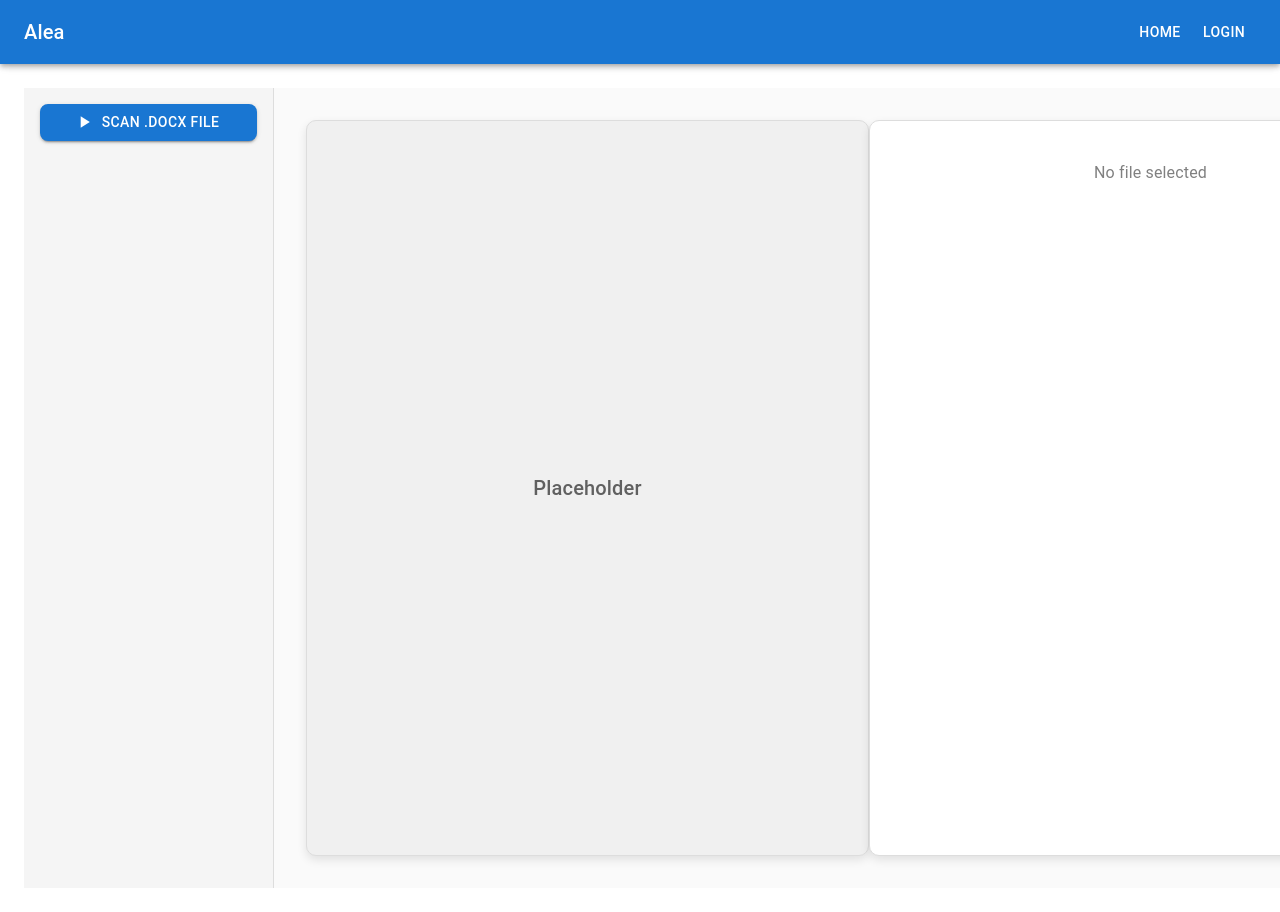
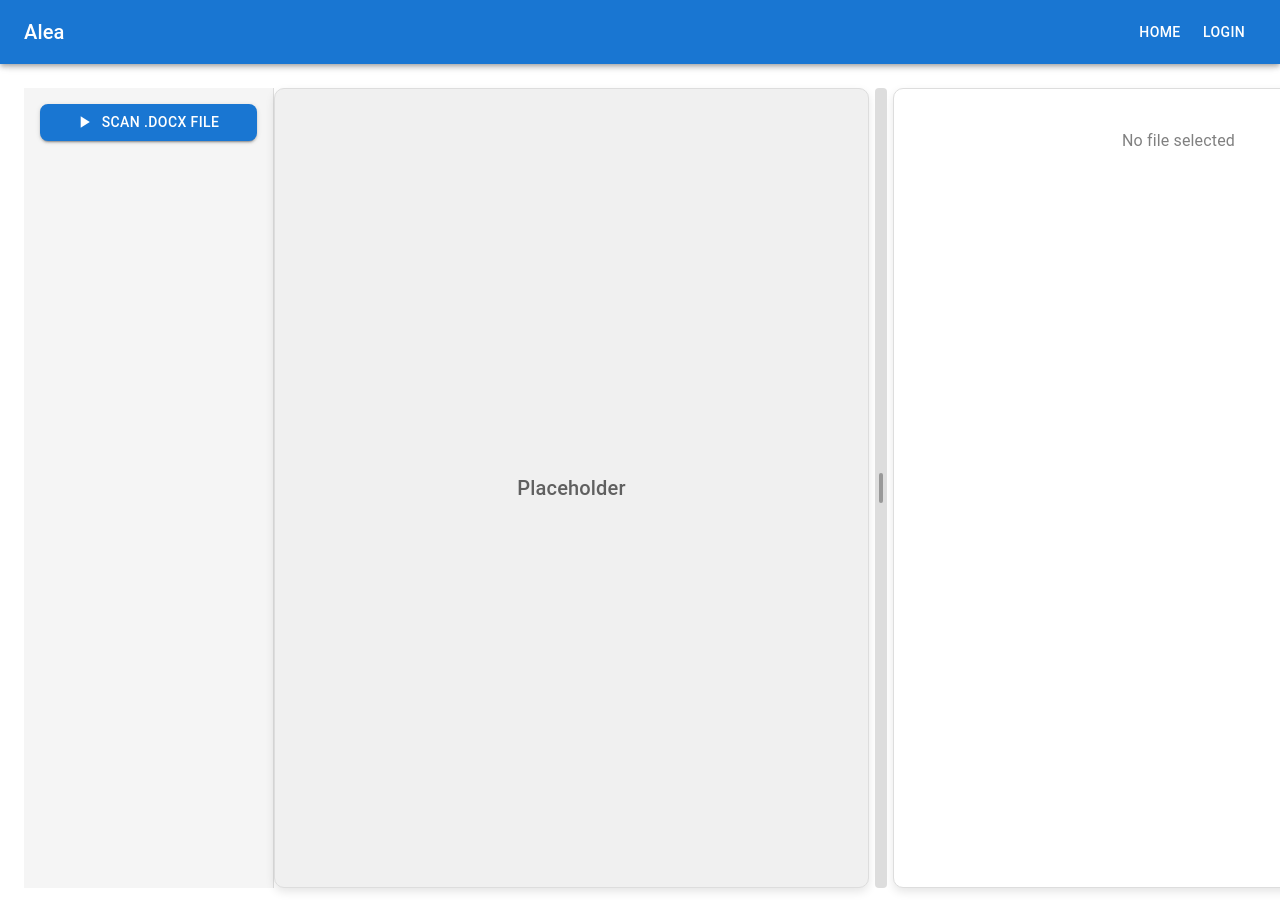
Before and after one commit to mihir2310/gamblingregulatory, a React (Vite) app in the folder FRONTEND/: page /dashboard/1 in a window 1280 px wide. Shown: the top 912 px of the page. Built offline with nearby package versions, Linux system fonts and the light colour scheme.

Commit message:
Added the resize slider.

```diff
--- a/FRONTEND/src/pages/Filepage.jsx
+++ b/FRONTEND/src/pages/Filepage.jsx
@@ -18,7 +18,7 @@ const Filepage = () => {
   const { project_name, fileName } = useParams();
   const [uploadedFiles, setUploadedFiles] = useState([]);
   const [selectedFileContent, setSelectedFileContent] = useState('');
-  const [resizeRatio, setResizeRatio] = useState(0.5);
+  const [resizeRatio, setResizeRatio] = useState(0.50); // 50% for each section
   const containerRef = useRef(null);
   const isDraggingRef = useRef(false);
   const navigate = useNavigate();
@@ -55,12 +55,44 @@ const Filepage = () => {
 
   const handleFileRemove = (fileToRemove) => {
     setUploadedFiles((prevFiles) => prevFiles.filter((file) => file.name !== fileToRemove.name));
-
     if (selectedFileContent && fileToRemove.name === fileName) {
       setSelectedFileContent('');
       navigate(`/dashboard/${encodeURIComponent(project_name)}`);
     }
   };
+
+  const handleResizeStart = (e) => {
+    e.preventDefault();
+    isDraggingRef.current = true;
+    document.addEventListener('mousemove', handleResize);
+    document.addEventListener('mouseup', handleResizeEnd);
+  };
+
+  const handleResize = (e) => {
+    if (!isDraggingRef.current || !containerRef.current) return;
+
+    const containerRect = containerRef.current.getBoundingClientRect();
+    const relativeX = e.clientX - containerRect.left;
+    const containerWidth = containerRect.width - 12;
+
+    let newRatio = relativeX / containerWidth;
+    newRatio = Math.max(0.02, Math.min(0.98, newRatio)); // Adjusted limits
+
+    setResizeRatio(newRatio);
+  };
+
+  const handleResizeEnd = () => {
+    isDraggingRef.current = false;
+    document.removeEventListener('mousemove', handleResize);
+    document.removeEventListener('mouseup', handleResizeEnd);
+  };
+
+  useEffect(() => {
+    return () => {
+      document.removeEventListener('mousemove', handleResize);
+      document.removeEventListener('mouseup', handleResizeEnd);
+    };
+  }, []);
 
   useEffect(() => {
     if (fileName) {
@@ -73,7 +105,7 @@ const Filepage = () => {
 
   return (
     <Box sx={{ display: 'flex', height: '100vh', width: '180vh' }}>
-      {/* Sidebar */}
+      {/* Sidebar - Fixed width */}
       <Box
         sx={{
           width: '250px',
@@ -127,21 +159,32 @@ const Filepage = () => {
         </Stack>
       </Box>
 
-      {/* Main Content */}
+      {/* Main Content - Full Width */}
       <Box
         ref={containerRef}
         sx={{
+          display: 'flex',
+          height: '100vh',
           flexGrow: 1,
-          display: 'flex',
-          flexDirection: 'row',
-          alignItems: 'stretch',
-          height: '100vh',
-          overflow: 'hidden',
-          padding: 4,
-          backgroundColor: '#fafafa',
           position: 'relative',
         }}
       >
+        {/* Placeholder Box */}
+        <Typography
+          variant="caption"
+          color="textSecondary"
+          sx={{
+            position: 'absolute',
+            top: 16,
+            left: '50%',
+            transform: 'translateX(-50%)',
+            zIndex: 10,
+            textAlign: 'center',
+          }}
+        >
+
+        </Typography>
+
         {/* Placeholder Box */}
         <Box
           sx={{
@@ -155,7 +198,7 @@ const Filepage = () => {
             backgroundColor: '#f0f0f0',
             overflowY: 'auto',
             boxShadow: '0px 4px 10px rgba(0, 0, 0, 0.1)',
-            transition: 'width 0.1s ease',
+            marginRight: '6px',
           }}
         >
           <Typography variant="h6" color="textSecondary">
@@ -163,17 +206,42 @@ const Filepage = () => {
           </Typography>
         </Box>
 
+        {/* Resizer Handle */}
+        <Box
+          sx={{
+            width: '12px',
+            cursor: 'col-resize',
+            backgroundColor: '#ddd',
+            borderRadius: '4px',
+            zIndex: 10,
+            display: 'flex',
+            justifyContent: 'center',
+            alignItems: 'center',
+            '&:hover': {
+              backgroundColor: '#bbb',
+            },
+            '&::after': {
+              content: '""',
+              height: '30px',
+              width: '4px',
+              backgroundColor: '#999',
+              borderRadius: '2px',
+            },
+          }}
+          onMouseDown={handleResizeStart}
+        />
+
         {/* Editable DOCX Preview */}
         <Box
           sx={{
-            width: `${(1 - resizeRatio) * 100}%`,
+            flexGrow: 1,
             border: '1px solid #ddd',
             borderRadius: '10px',
             padding: '24px',
             backgroundColor: '#fff',
             overflowY: 'auto',
             boxShadow: '0px 4px 10px rgba(0, 0, 0, 0.1)',
-            transition: 'width 0.1s ease',
+            marginLeft: '6px',
           }}
           contentEditable
           suppressContentEditableWarning
--- a/FRONTEND/src/pages/Version.jsx
+++ b/FRONTEND/src/pages/Version.jsx
@@ -73,10 +73,10 @@ import {
 
     const containerRect = containerRef.current.getBoundingClientRect();
     const relativeX = e.clientX - containerRect.left;
-      const containerWidth = containerRect.width;
+    const containerWidth = containerRect.width - 12;
 
     let newRatio = relativeX / containerWidth;
-      newRatio = Math.max(0.1, Math.min(0.9, newRatio));
+    newRatio = Math.max(0.02, Math.min(0.98, newRatio));
 
     setResizeRatio(newRatio);
   };
@@ -199,6 +199,8 @@ import {
             overflowY: 'auto',
             boxShadow: '0px 4px 10px rgba(0, 0, 0, 0.1)',
             marginRight: '6px',
+            overflow: 'hidden',
+            whiteSpace: 'nowrap',
           }}
         >
           <Typography variant="h6" color="textSecondary">
@@ -242,6 +244,7 @@ import {
             overflowY: 'auto',
             boxShadow: '0px 4px 10px rgba(0, 0, 0, 0.1)',
             marginLeft: '6px',
+            minWidth: '100px',
           }}
           contentEditable
           suppressContentEditableWarning
```
Lines whose indentation alone changed are shown as unchanged.
